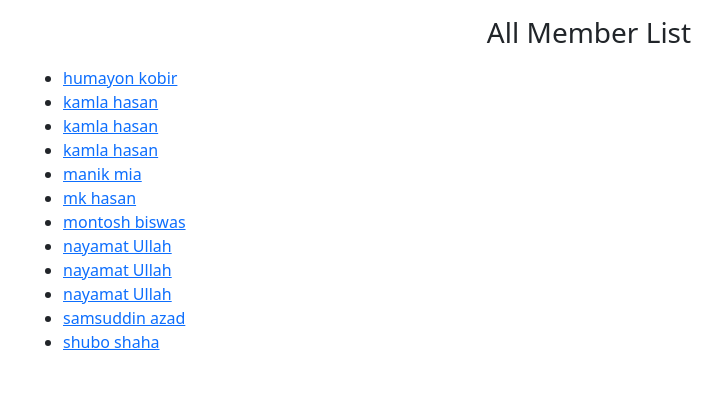
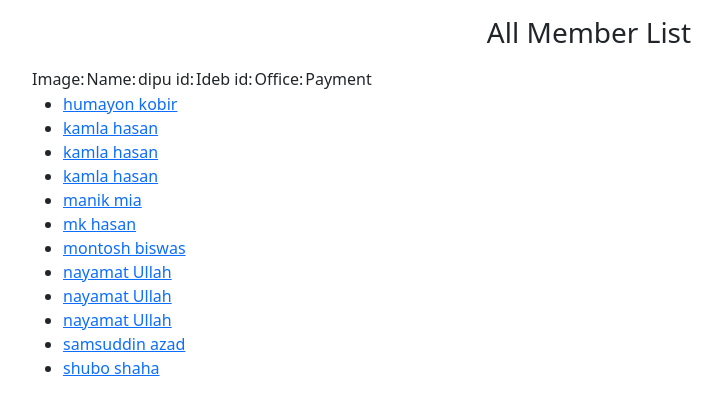
Before and after one commit to nayamat0911/Diprokush-Web-Page, a Django app: page /members/member-list/ in a window 1280 px wide. Shown: the part 56-471 px from the top of the page, without its empty margins (51-773 px from the left). Run offline with Django 3.2, Linux system fonts and the light colour scheme; data comes from the database, SQL or seed files in the repository; parts of the project's set-up code (start-up, migrations or seed data) failed here and were passed over.

Commit message:
change memers pahe

```diff
--- a/dripukush/templates/member_sec/show_member_list.html
+++ b/dripukush/templates/member_sec/show_member_list.html
@@ -4,6 +4,20 @@
 <h3 class="text-center m-3">{{member_title}}</h3>
 
 <div class="member_list container">
+    <table>
+        <thead>
+            <tr>
+                <td>Image: </td>
+                <td>Name:</td>
+                <td>dipu id:</td>
+                <td>Ideb id:</td>
+                <td>Office:</td>
+                <td>Payment</td>
+
+            </tr>
+
+        </thead>
+    </table>
     <ul>
         {% if member_show_list %}
         {% for member in member_show_list %}
```
